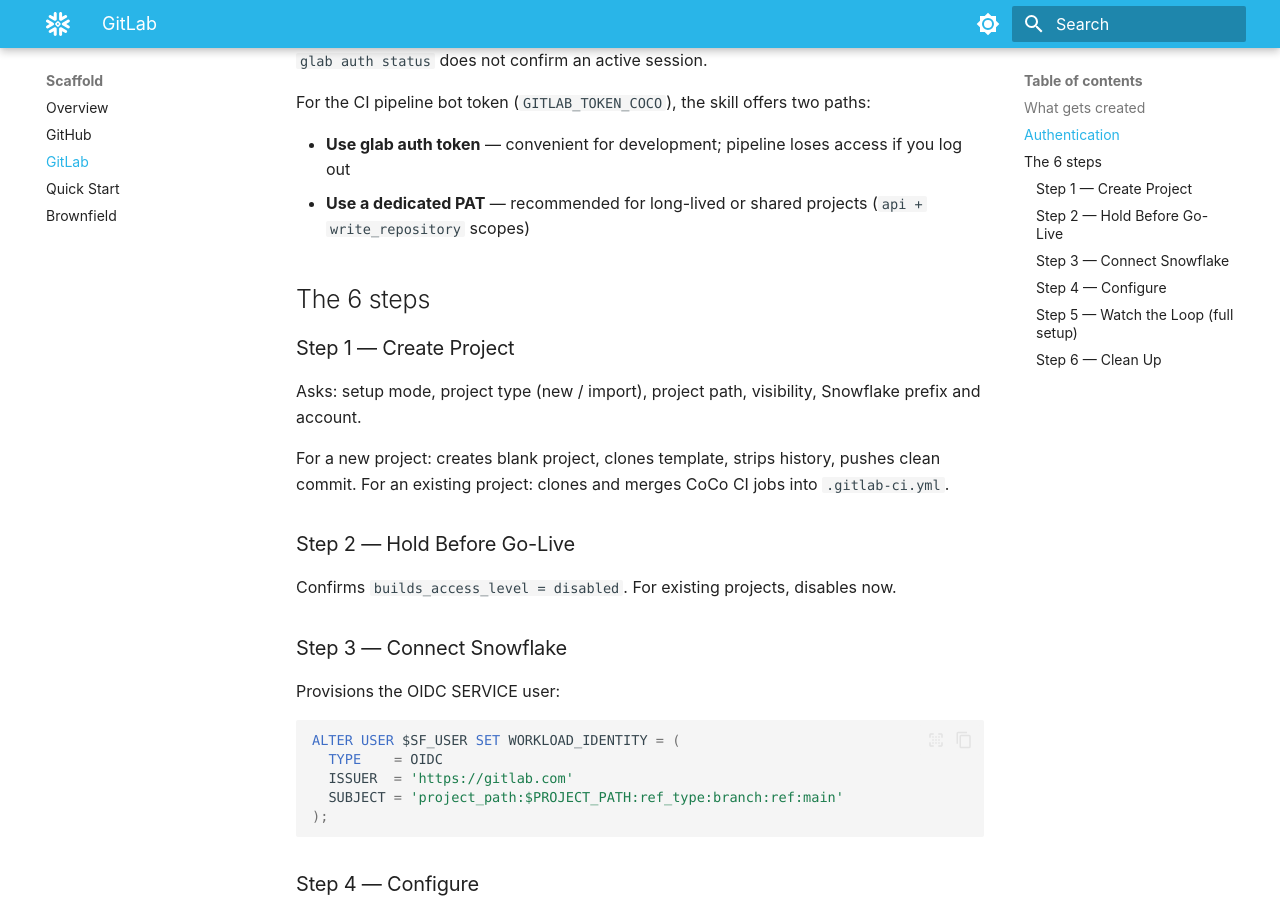
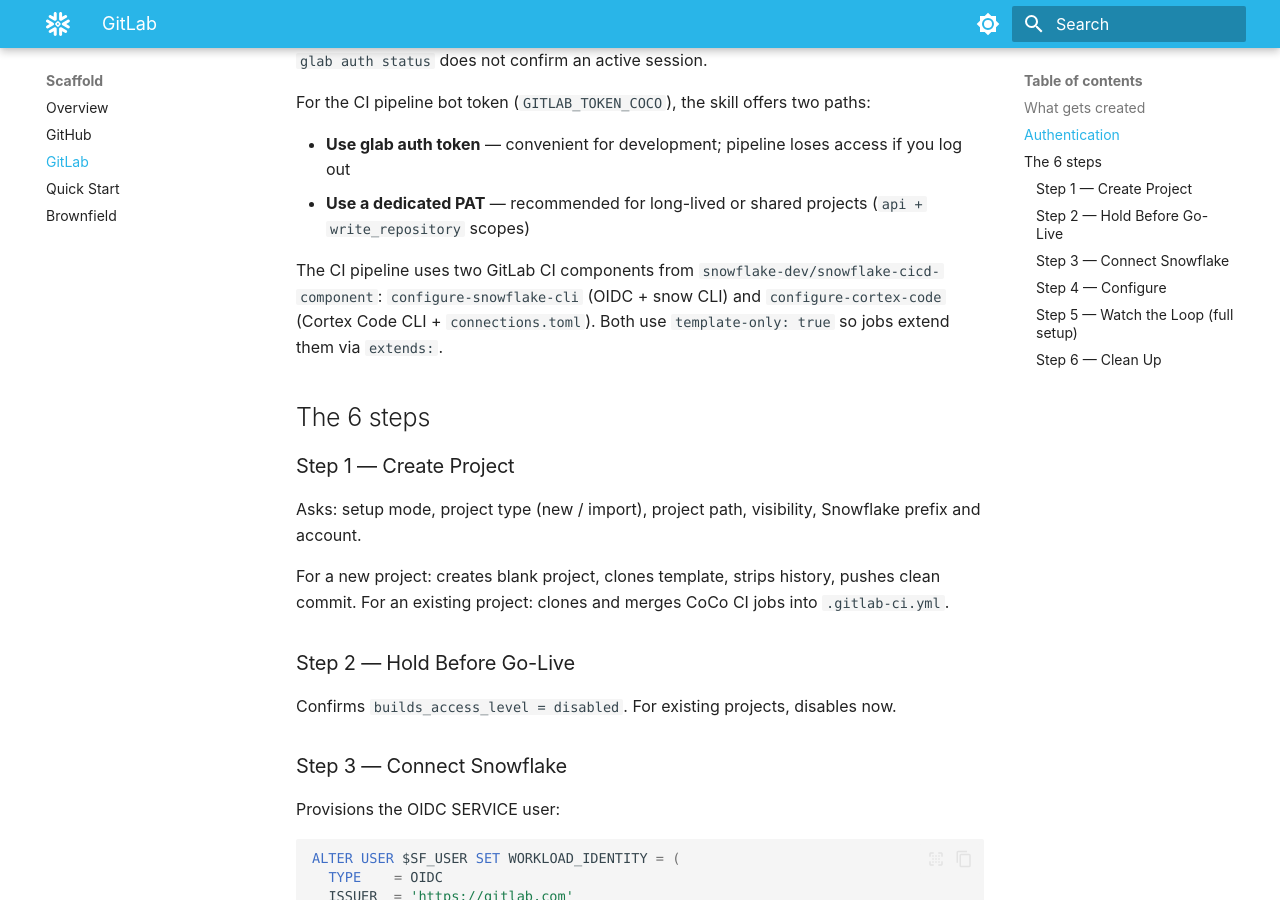
Before and after one commit to Snowflake-Labs/devops-snowflake-coco-agents, an MkDocs documentation site: the page built from docs/scaffold/gitlab.md, in a window 1280 px wide and 900 px high, scrolled down 598 px. Built offline with MkDocs 1.6.1 and Material for MkDocs 9.7.7, drawn with Linux system fonts in a browser that asks for light colours.

Commit message:
docs: update CI/CD action references to official releases
- README: fix stale snowflake-cli-action link to snowflake-actions
- docs/scaffold/github.md: describe combined action with cortex-code: true
- docs/scaffold/gitlab.md: document both CI components used in pipeline

```diff
--- a/docs/scaffold/gitlab.md
+++ b/docs/scaffold/gitlab.md
@@ -20,6 +20,10 @@
 
 - **Use glab auth token** — convenient for development; pipeline loses access if you log out
 - **Use a dedicated PAT** — recommended for long-lived or shared projects (`api + write_repository` scopes)
+
+The CI pipeline uses two GitLab CI components from `snowflake-dev/snowflake-cicd-component`:
+`configure-snowflake-cli` (OIDC + snow CLI) and `configure-cortex-code` (Cortex Code CLI + `connections.toml`).
+Both use `template-only: true` so jobs extend them via `extends:`.
 
 ## The 6 steps
 
```
Also changed, not shown: README.md (+1 -1 lines), docs/scaffold/github.md (+1 -1 lines).
